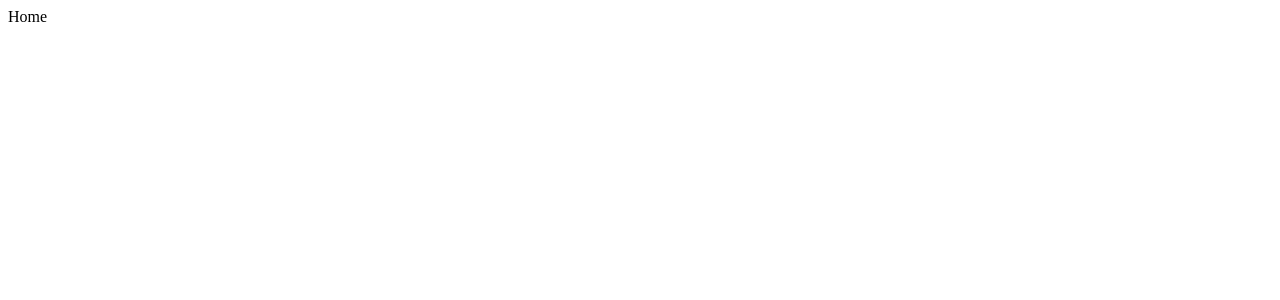
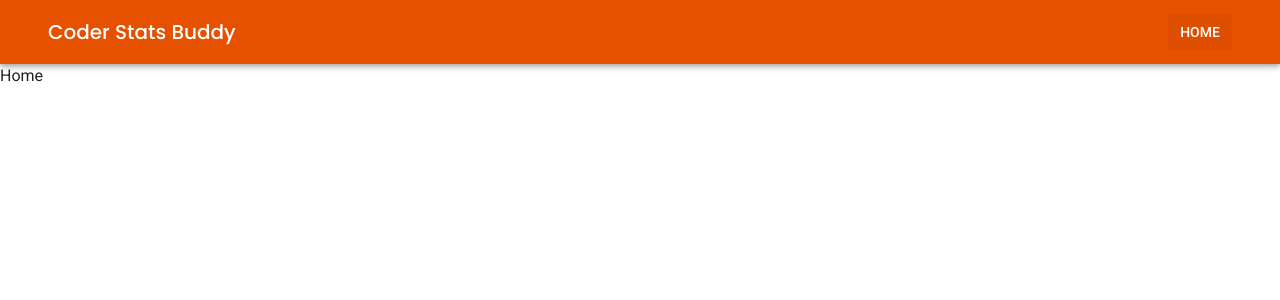
Before and after one commit to dennyparas/react-coder-stats-buddy, a React (Create React App) app: page / in a window 1280 px wide. Shown: the top 300 px of the page. Built offline with nearby package versions, Linux system fonts and the light colour scheme.

Commit message:
add navbar

```diff
--- a/src/App.tsx
+++ b/src/App.tsx
@@ -2,6 +2,9 @@ import React from "react";
 import { BrowserRouter as Router, Route, Switch } from "react-router-dom";
 import HomePage from "./features/home/HomePage";
 import { createTheme, ThemeProvider } from "@mui/material/styles";
+import CssBaseline from "@mui/material/CssBaseline";
+
+import Navbar from "./components/Navbar";
 
 const theme = createTheme({
   typography: {
@@ -17,8 +20,10 @@ const App: React.FC = () => {
   return (
     <ThemeProvider theme={theme}>
       <Router>
+        <CssBaseline />
+        <Navbar />
         <Switch>
-          <Route path="/">
+          <Route exact path="/">
             <HomePage />
           </Route>
         </Switch>
--- /dev/null
+++ b/src/components/MobileDrawer.tsx
@@ -0,0 +1,62 @@
+import {
+  Divider,
+  Drawer,
+  Box,
+  List,
+  ListItem,
+  ListItemText,
+} from "@mui/material";
+import IconButton from "@mui/material/IconButton";
+import MenuIcon from "@mui/icons-material/Menu";
+import React, { useState } from "react";
+import { NavLink } from "react-router-dom";
+import { makeStyles } from "@mui/styles";
+
+const useStyles = makeStyles((theme) => ({
+  button: {
+    "&.active": {
+      background: "#d8d8d8de",
+    },
+  },
+}));
+
+const MobileDrawer: React.FC = () => {
+  const classes = useStyles();
+  const [open, setOpen] = useState<boolean>(false);
+  return (
+    <>
+      <IconButton
+        sx={{
+          display: { xs: "block", sm: "block", md: "none", lg: "none" },
+        }}
+        edge="start"
+        color="inherit"
+        aria-label="open drawer"
+        onClick={() => setOpen(true)}
+      >
+        <MenuIcon />
+      </IconButton>
+      <Drawer anchor="right" open={open} onClose={() => setOpen(false)}>
+        <Box textAlign="center" p={2}>
+          Navigation
+        </Box>
+        <Box sx={{ width: 250 }} onClick={() => setOpen(false)}>
+          <Divider />
+          <List>
+            <ListItem
+              exact
+              className={classes.button}
+              button
+              component={NavLink}
+              to="/"
+            >
+              <ListItemText primary={"Home"} />
+            </ListItem>
+          </List>
+        </Box>
+      </Drawer>
+    </>
+  );
+};
+
+export default MobileDrawer;
--- /dev/null
+++ b/src/components/Navbar.tsx
@@ -0,0 +1,57 @@
+import React from "react";
+import AppBar from "@mui/material/AppBar";
+import Box from "@mui/material/Box";
+import Toolbar from "@mui/material/Toolbar";
+import Typography from "@mui/material/Typography";
+import Button from "@mui/material/Button";
+import { Container } from "@mui/material";
+import { makeStyles } from "@mui/styles";
+import { NavLink } from "react-router-dom";
+import MobileDrawer from "./MobileDrawer";
+
+const useStyles = makeStyles((theme) => ({
+  button: {
+    "&.active": {
+      background: "rgba(0, 0, 0, 0.04)",
+    },
+  },
+}));
+
+const Navbar: React.FC = () => {
+  const classes = useStyles();
+  return (
+    <Box sx={{ flexGrow: 1 }}>
+      <AppBar position="static" sx={{ bgcolor: "warning.dark" }}>
+        <Container maxWidth="xl">
+          <Toolbar>
+            <Typography
+              variant="h6"
+              component="div"
+              sx={{ flexGrow: 1, fontFamily: "Poppins" }}
+            >
+              Coder Stats Buddy
+            </Typography>
+            <Box
+              sx={{
+                display: { xs: "none", sm: "none", md: "block", lg: "block" },
+              }}
+            >
+              <Button
+                className={classes.button}
+                color="inherit"
+                exact
+                component={NavLink}
+                to="/"
+              >
+                Home
+              </Button>
+            </Box>
+            <MobileDrawer />
+          </Toolbar>
+        </Container>
+      </AppBar>
+    </Box>
+  );
+};
+
+export default Navbar;
```
Also changed, not shown: package.json (+5 -3 lines), 1 other file (tests, documents, lock files or other folders).
